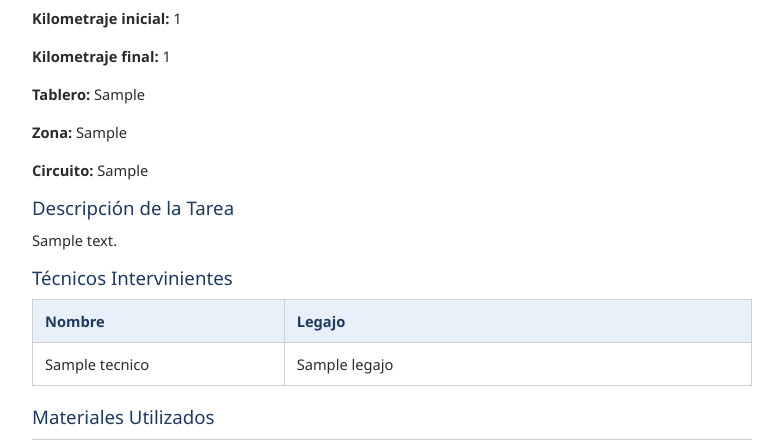
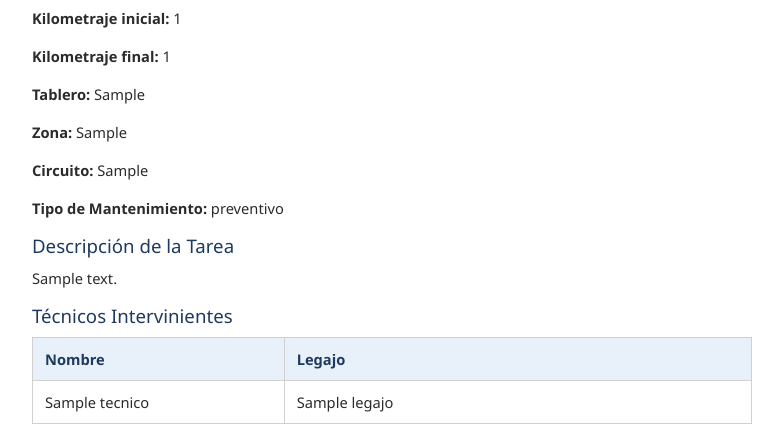
Before and after one commit to omargonza/sistema, a Django app: template ordenes_trabajo/templates/ordenes_trabajo/orden_pdf_template.html in a window 1280 px wide. Shown: the part 275-715 px from the top of the page, without its empty margins (248-1031 px from the left). Run offline with Django 5.2, Linux system fonts and the light colour scheme; tables that the repository leaves empty hold one stand-in row (values such as "Sample post"); the template is opened without the code that fills it: values that come from a table or form of the project are taken from there, most other values are stand-ins (such as "Sample title", 1, 10 or a date in 2020).

Commit message:
tipo_manteni1

```diff
--- a/ordenes_trabajo/templates/ordenes_trabajo/orden_pdf_template.html
+++ b/ordenes_trabajo/templates/ordenes_trabajo/orden_pdf_template.html
@@ -27,6 +27,7 @@
         <p><strong>Tablero:</strong> {{ orden.tablero }}</p>
         <p><strong>Zona:</strong> {{ orden.zona }}</p>
         <p><strong>Circuito:</strong> {{ orden.circuito }}</p>
+        <p><strong>Tipo de Mantenimiento:</strong> {{ orden.tipo_mantenimiento }}</p>
     </div>
 
     <div class="section">
```
